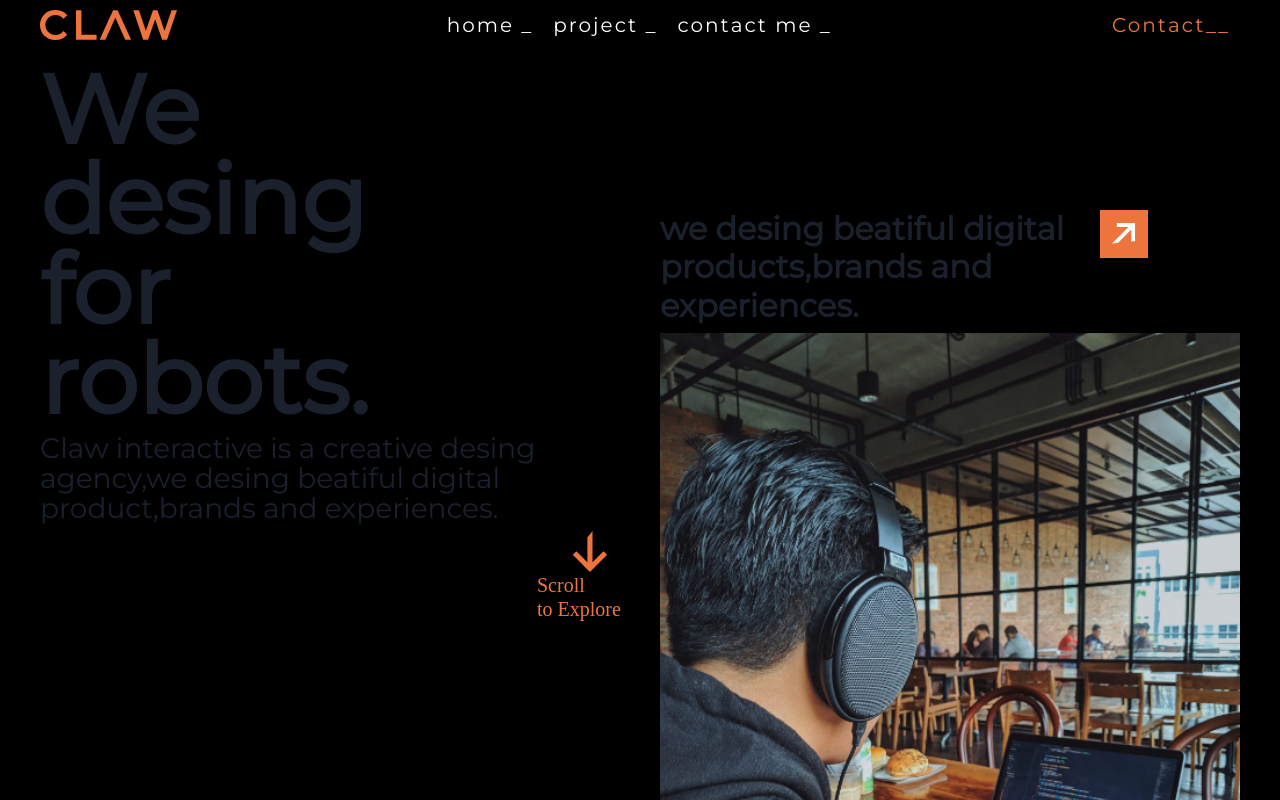
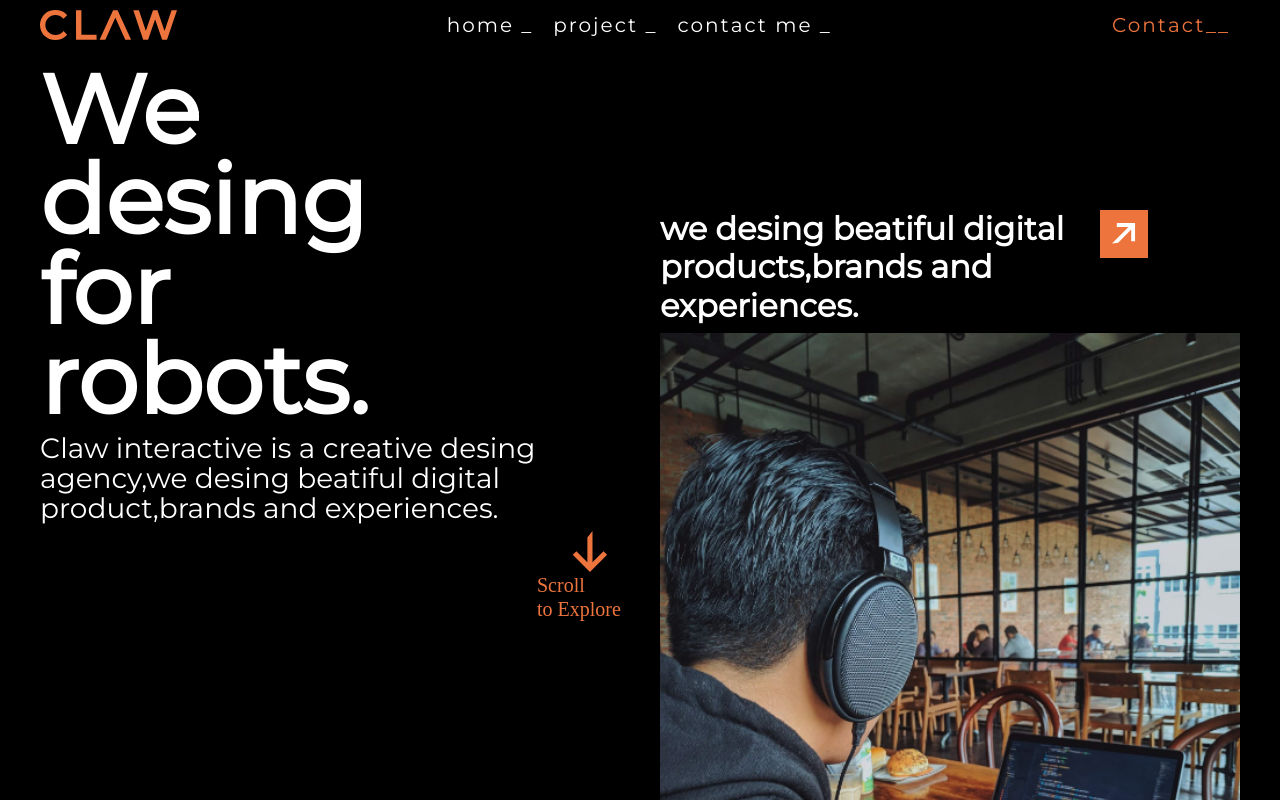
Before and after one commit to DrHeinz11/Portfolio, a React (Vite) app: page / in a window 1280 px wide. Shown: the top 800 px of the page. Built offline with nearby package versions, Linux system fonts and the light colour scheme.

Commit message:
1.4.2(color fix)

```diff
--- a/src/containers/header/hero/HeroCopy.jsx
+++ b/src/containers/header/hero/HeroCopy.jsx
@@ -8,6 +8,7 @@ export default function HeroCopy({ heading, paragraph }) {
       maxWidth={{ lg: "50%", base: "100%" }}
     >
       <Heading
+      color="#fff"
         w="75%"
         lineHeight={{ md: "90px", base: "55px" }}
         fontSize={{ base: "3rem", md: "4.5rem", lg: "6rem" }}
@@ -16,6 +17,7 @@ export default function HeroCopy({ heading, paragraph }) {
         {heading}
       </Heading>
       <Text
+      color="#fff"
         lineHeight={{ md: "30px", base: "20px" }}
         fontSize={{ base: "1rem", md: "1.5rem", lg: "1.75rem" }}
       >
--- a/src/containers/header/hero/HeroFigure.jsx
+++ b/src/containers/header/hero/HeroFigure.jsx
@@ -17,6 +17,7 @@ export default function HeroFigure({ copy }) {
         gap={"5px"}
       >
         <Heading
+          color="#fff"
           fontSize={{ lg: "2rem", md: "1.75rem", base: "1.25rem" }}
           maxWidth="75%"
         >
```
